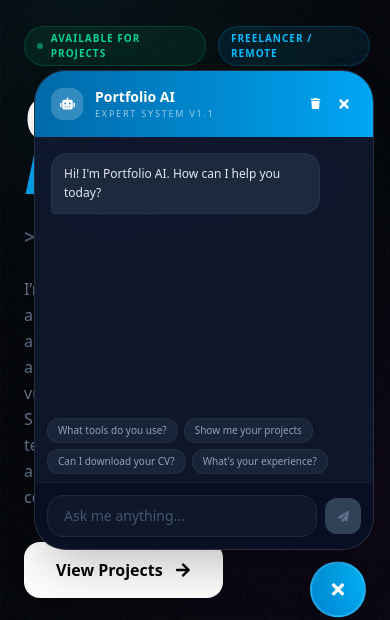
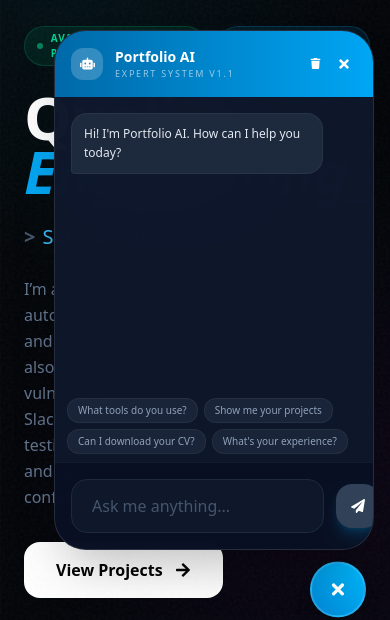
Before and after one commit to ParasOli/paras-portfolio, a Next.js app: page / in a window 390 px wide. Both pictures are taken after a click on the element 332 px from the left and 729 px from the top of the page. Shown: the part 198-818 px from the top of the page. Built offline with nearby package versions, Linux system fonts and the light colour scheme; no server answers; the database is empty.

Commit message:
fix: responsive chatbot dimension and right-side positioning

```diff
--- a/src/components/ChatWidget.tsx
+++ b/src/components/ChatWidget.tsx
@@ -194,11 +194,11 @@ export default function ChatWidget() {
         {isOpen && (
           <motion.div
             ref={chatRef}
-            initial={{ opacity: 0, y: 16, scale: 0.95 }}
+            initial={{ opacity: 0, y: 30, scale: 0.95 }}
             animate={{ opacity: 1, y: 0, scale: 1 }}
-            exit={{ opacity: 0, y: 16, scale: 0.95 }}
-            transition={{ type: "spring", stiffness: 380, damping: 30 }}
-            className="fixed bottom-24 right-4 sm:right-8 w-[calc(100vw-32px)] max-w-[340px] sm:max-w-[380px] h-[480px] sm:h-[560px] bg-slate-900/98 backdrop-blur-2xl border border-white/10 rounded-[2rem] shadow-2xl flex flex-col overflow-hidden"
+            exit={{ opacity: 0, y: 30, scale: 0.95 }}
+            transition={{ type: "spring", stiffness: 400, damping: 28 }}
+            className="fixed bottom-24 right-4 sm:right-8 w-[calc(100%-32px)] max-w-[320px] sm:max-w-[380px] h-[520px] sm:h-[560px] bg-slate-900/98 backdrop-blur-3xl border border-white/10 rounded-[2rem] shadow-2xl flex flex-col overflow-hidden z-[10001]"
           >
             <div className="p-4 bg-gradient-to-r from-sky-700 to-sky-500 text-white flex items-center justify-between shrink-0">
               <div className="flex items-center gap-3">
@@ -254,17 +254,17 @@ export default function ChatWidget() {
               </div>
             )}
 
-            <form onSubmit={handleSubmit} className="p-3 border-t border-white/5 shrink-0 bg-slate-950/40">
-              <div className="flex items-center gap-2">
+            <form onSubmit={handleSubmit} className="p-4 border-t border-white/5 shrink-0 bg-slate-950/40 pb-[max(1rem,env(safe-area-inset-bottom))]">
+              <div className="flex items-center gap-3">
                 <input
                   type="text" value={input} onChange={e => setInput(e.target.value)}
                   placeholder="Ask me anything..."
-                  className="flex-1 bg-slate-900 border border-slate-800 focus:border-sky-500/40 rounded-2xl pl-4 py-2.5 text-sm text-slate-200 focus:outline-none transition-all placeholder:text-slate-600"
+                  className="flex-1 bg-slate-900 border border-slate-800 focus:border-sky-500/40 rounded-2xl pl-5 py-3.5 text-[16px] sm:text-sm text-slate-200 focus:outline-none transition-all placeholder:text-slate-600 appearance-none"
                 />
                 <button type="submit" disabled={isLoading || !input.trim()}
-                  className="w-9 h-9 bg-sky-500 disabled:bg-slate-700 hover:bg-sky-400 transition-all rounded-xl flex items-center justify-center text-white disabled:text-slate-500 shrink-0"
+                  className="w-11 h-11 bg-sky-500 disabled:bg-slate-700 hover:bg-sky-400 transition-all rounded-2xl flex items-center justify-center text-white shadow-lg shadow-sky-500/20 shrink-0"
                 >
-                  <FaPaperPlane size={11} />
+                  <FaPaperPlane size={14} />
                 </button>
               </div>
             </form>
```
